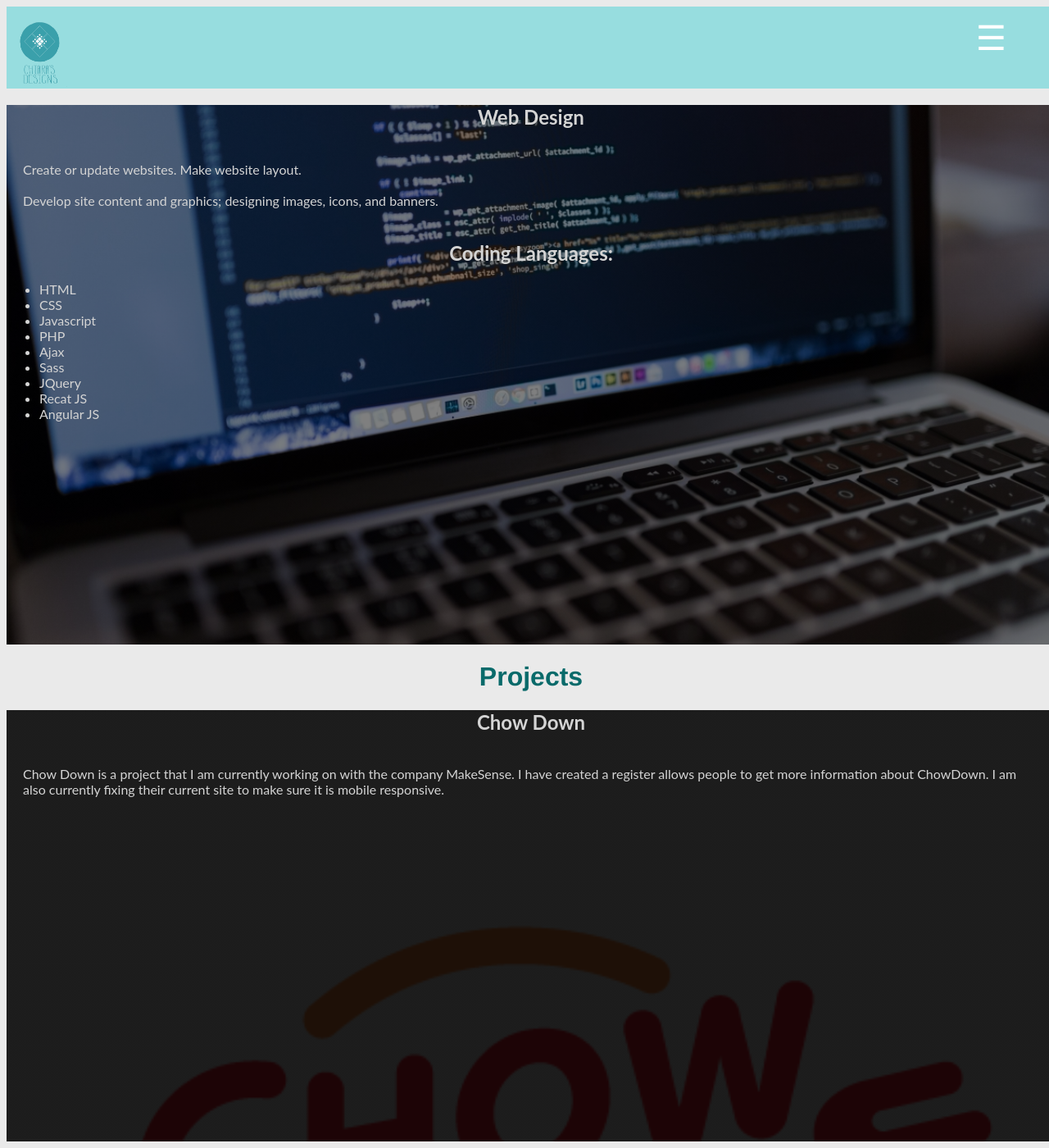
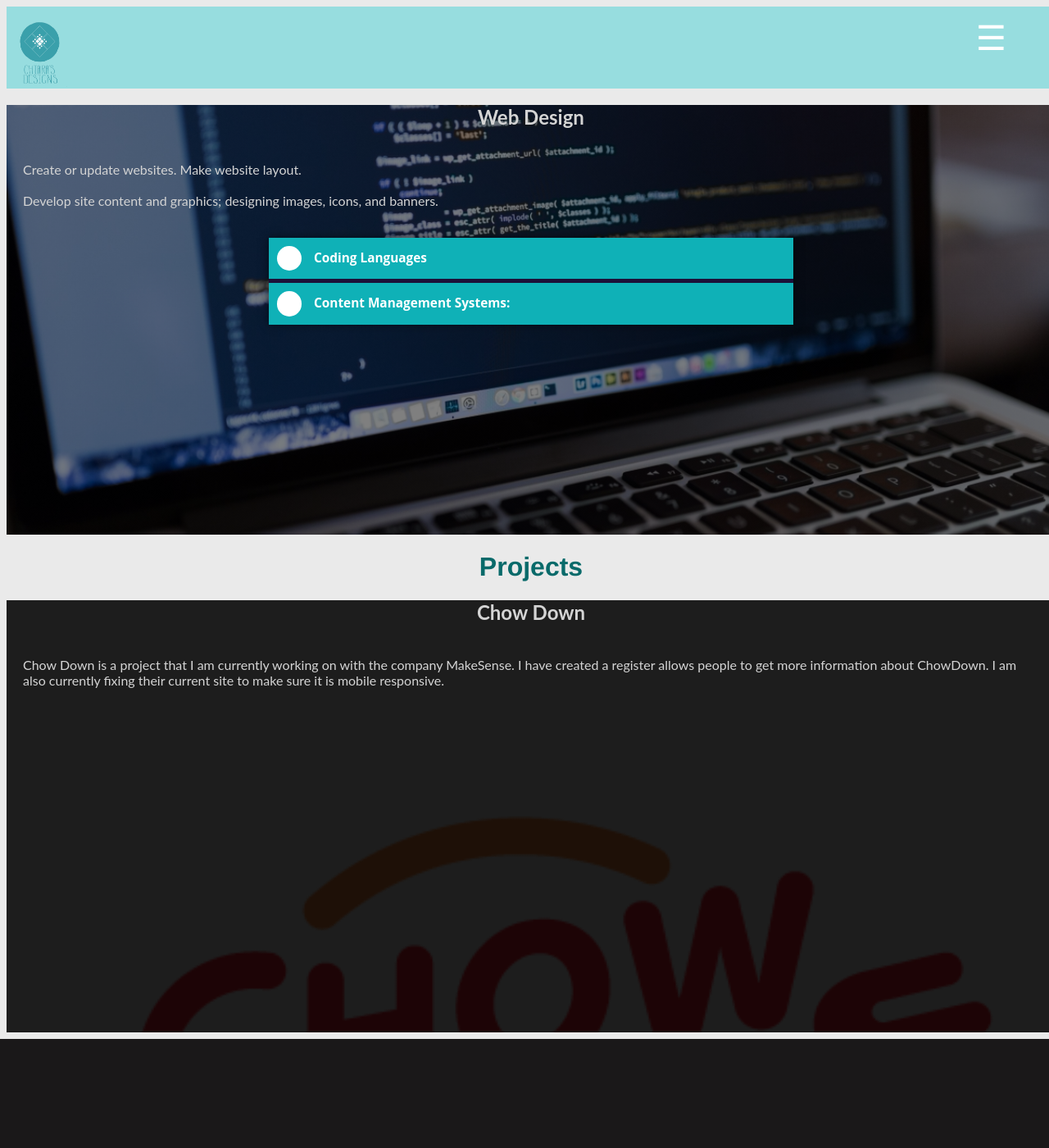
Before and after one commit to cdb-arts/cdb-arts.github.io, a PHP site: the page made by Web Design/Web-Design.html in a window 1280 px wide. Shown: the whole page at 82% size. After the commit the page ends 1267 px from the top, so only its background shows below. Run offline with PHP 8.4, Linux system fonts and the light colour scheme; some libraries are stand-ins or nearby versions.

Commit message:
changed the list style for langauge

```diff
--- a/Web Design/Web-Design.html
+++ b/Web Design/Web-Design.html
@@ -8,6 +8,8 @@
 <!-- CSS links-->
 <link rel="icon" src="../logo2.jpg" >
 <link href="../css/portfoilo.css" rel="stylesheet">
+	<script src="https://ajax.googleapis.com/ajax/libs/jquery/3.2.0/jquery.min.js"></script>
+
 
 </head>
 <body>
@@ -35,13 +37,15 @@
     <body>
 
 <div class="container-fluid">
+
 	 <center>  <h2> <strong> Web Design </strong></h2></center>
      <p>Create or update websites. Make website layout.<br><br> Develop site content and graphics; designing images, icons, and banners.</p>
+    <div id="background-img"></div>
+    <div id="container">
 
-	 <center><h2>Coding Languages: </h2></center>
-
-	 <table>
-	 <tr>
+      <div id="list-1" class="list">
+        <div class="icon"></div>
+        <div class="title">Coding Languages</div>
  <ul style="text-decoration: none">
 <li>HTML</li>
 <li>CSS</li>
@@ -53,10 +57,20 @@
 <li>Recat JS</li>
 <li>Angular JS</li>
  </ul>
+</div>
+
+    <div id="list-1" class="list">
+        <div class="icon"></div>
+        <div class="title">Content Management Systems: </div>
+	 <ul style="text-decoration: none">
+<li>Drupal</li>
+<li>Wordpress</li>
+ </ul>
  </tr>
-	</table>
 	</div>
 		</div>
+		</div>
+
 
 <!-- not ready
 	  <div class="text">
@@ -81,4 +95,9 @@
     document.getElementById("mySidenav").style.width = "0";
 }
 </script>
+<script>$(document).ready(function(){
+  $('.list').click(function(){
+    $(this).find('ul').toggleClass('open');
+  });
+});</script>
 </html>
--- a/css/portfoilo.css
+++ b/css/portfoilo.css
@@ -303,6 +303,86 @@
   margin: 50px;
 }
 
+#background-img {
+  width: 100%;
+  height: 100%;
+  background:  no-repeat;
+  background-size:cover;
+  z-index: -1;
+  opacity: 1;
+  position: fixed;
+  left: 0;
+  top: 0;
+}
+
+#container {
+  font-family: "Open sans";
+  width: 50%;
+  height: auto;
+  margin: auto;
+  /* border: 1px solid #aaa; */
+  box-shadow: 0 0 10px rgba(0,0,0,.5);
+  background: #1c1038;
+  color: #fff;
+  overflow:auto;
+}
+
+.title {
+  font-weight: bold;
+  position: relative;
+  top: 12px;
+  font-size: 1.2em;
+}
+
+.list {
+  width: 100%;
+  background:  #0FB1B7;
+  padding: 2px 5px 2px 55px;
+  box-sizing: border-box;
+  position: relative;
+  font-size: .8em;
+  font-weight: lighter;
+  cursor: pointer;
+}
+
+ul {
+  transition: all ease 1s;
+  max-height: 0px;
+  overflow: hidden;
+}
+
+ul.open {
+  max-height: 200px;
+}
+
+ul li:first-child {
+  margin-top: 15px;
+}
+
+.list:not(:first-child) {
+  margin-top: 5px;
+}
+
+.list li {
+  height: 10%;
+}
+
+.icon {
+  position: absolute;
+  width: 30px;
+  left: 10px;
+  top: 10px;
+  bottom: 10px;
+  background: #FFFFFF;
+  border-radius: 25px;
+}
+
+.list ul {
+  padding: 0;
+  list-style: none;
+
+}
+
 /* Next & previous buttons */
 .prev, .next {
   cursor: pointer;
```
